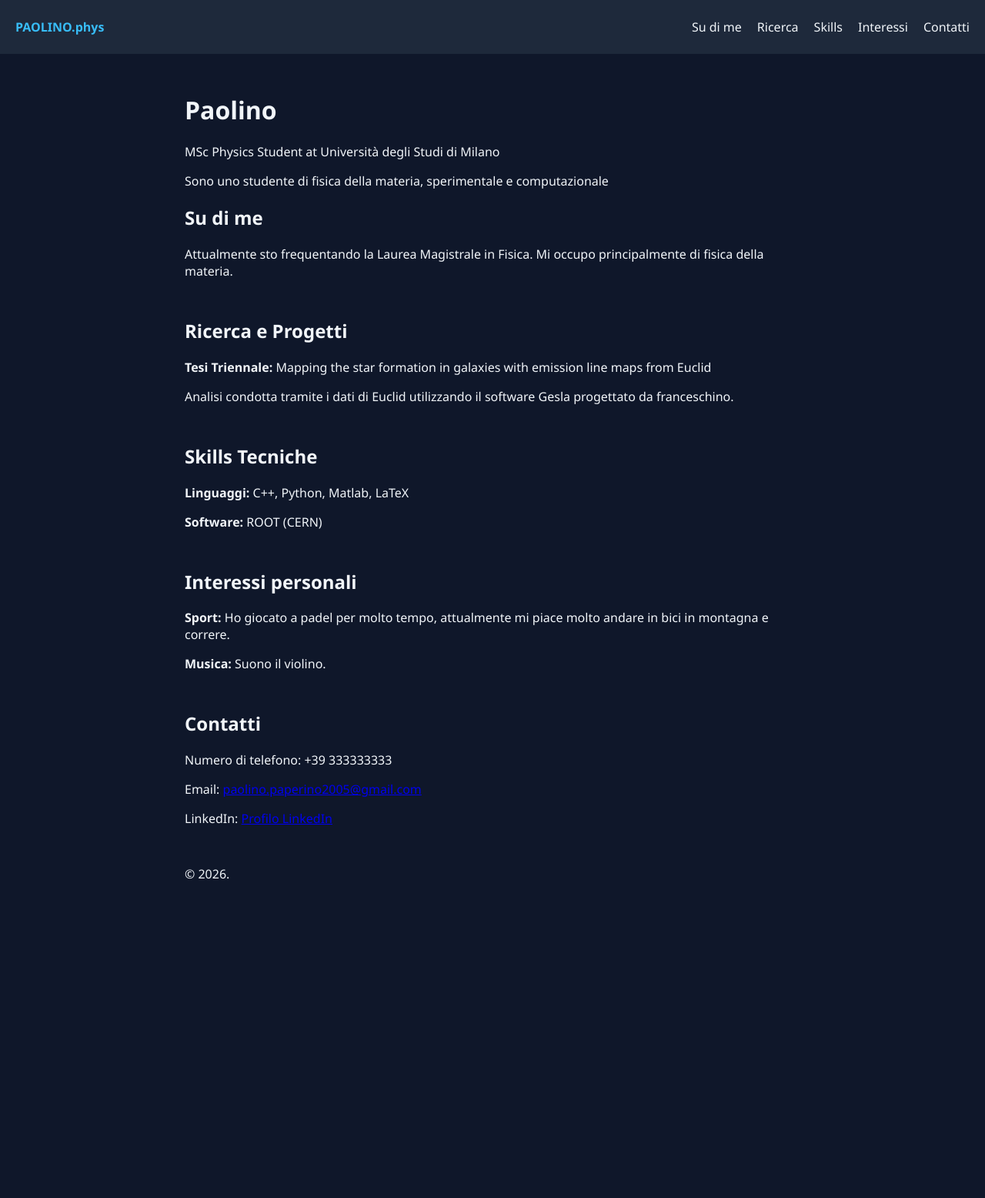
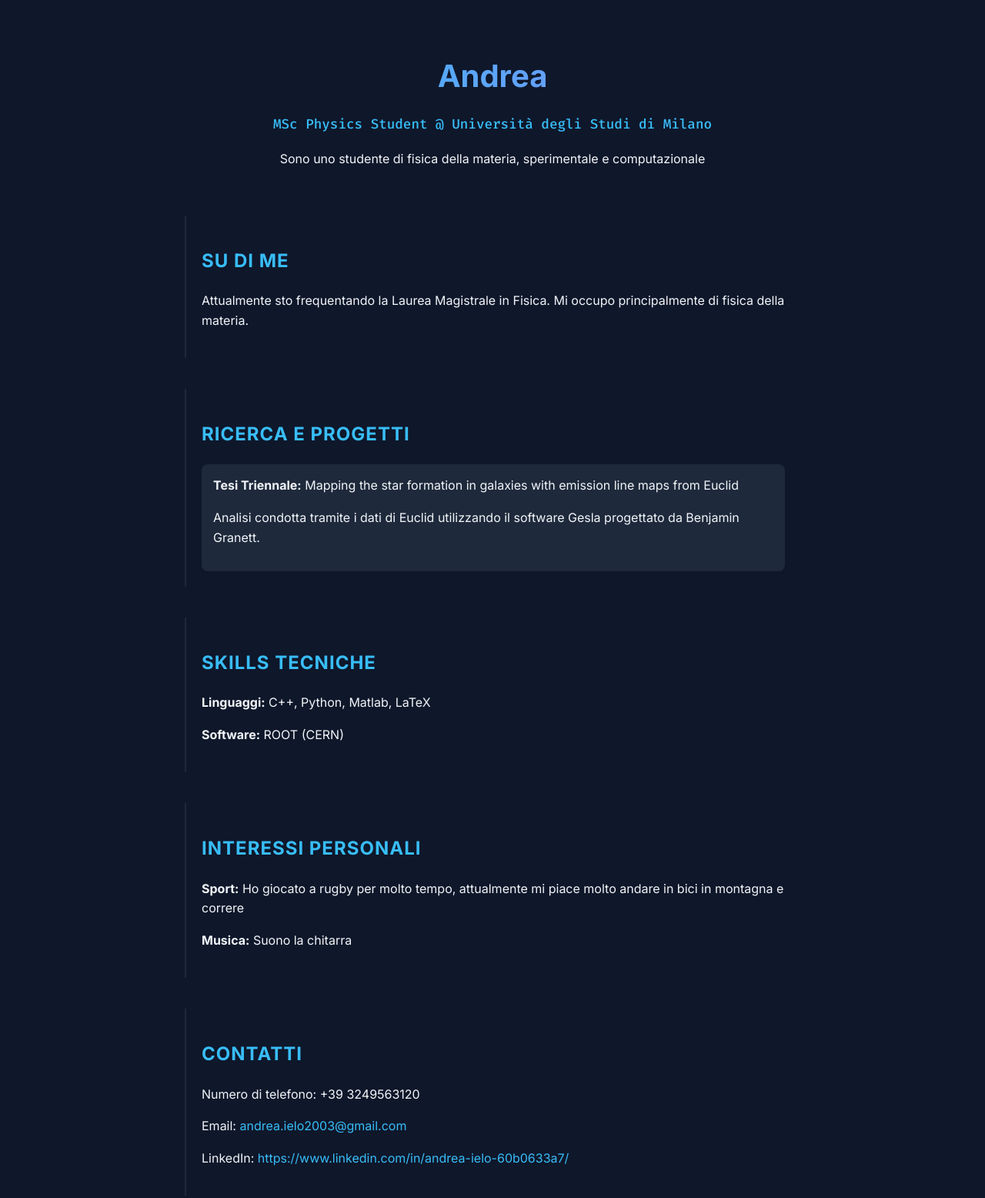
Before and after one commit to Andre03cpp/Sito-personale, a plain HTML site: page index.html in a window 1280 px wide. Shown: the top 1556 px of the page at 77% size. Before the commit the page ends 1182 px from the top, so only its background shows below. Drawn offline with Linux system fonts and the light colour scheme.

Commit message:
Revise index.html for new personal details and styles
Updated personal information and styling in index.html.

```diff
--- a/index.html
+++ b/index.html
@@ -3,35 +3,106 @@
 <head>
 <meta charset="UTF-8">
 <meta name="viewport" content="width=device-width, initial-scale=1.0">
-    <title>Paolino Paperino | Physics Graduate Student</title>
+<title>Andrea Ielo | Physics Graduate Student</title>
 <link href="https://fonts.googleapis.com/css2?family=Fira+Code:wght@300;500&family=Inter:wght@300;400;700&display=swap" rel="stylesheet">
+<style>
+:root {
+--bg: #0f172a;
+--accent: #38bdf8;
+--text: #f1f5f9;
+--secondary: #94a3b8;
+}
 
-    <link rel="stylesheet" href="style.css">
+body {
+font-family: 'Inter', sans-serif;
+background-color: var(--bg);
+color: var(--text);
+margin: 0;
+line-height: 1.6;
+}
+
+.container {
+max-width: 800px;
+margin: 0 auto;
+padding: 40px 20px;
+}
+
+header {
+text-align: center;
+margin-bottom: 60px;
+}
+
+h1 {
+font-size: 2.5rem;
+margin-bottom: 0.5rem;
+background: linear-gradient(90deg, #38bdf8, #818cf8);
+-webkit-background-clip: text;
+-webkit-text-fill-color: transparent;
+}
+
+.subtitle {
+font-family: 'Fira Code', monospace;
+color: var(--accent);
+font-size: 1.1rem;
+}
+
+section {
+margin-bottom: 40px;
+padding: 20px;
+border-left: 2px solid #1e293b;
+transition: border-color 0.3s;
+}
+
+section:hover {
+border-left-color: var(--accent);
+}
+
+h2 {
+font-size: 1.5rem;
+color: var(--accent);
+text-transform: uppercase;
+letter-spacing: 1px;
+}
+
+.project-card {
+background: #1e293b;
+padding: 15px;
+border-radius: 8px;
+margin-top: 10px;
+}
+
+.latex {
+font-family: 'Fira Code', monospace;
+background: #000;
+padding: 2px 5px;
+border-radius: 4px;
+font-size: 0.9em;
+color: #fbbf24;
+}
+
+footer {
+text-align: center;
+margin-top: 80px;
+font-size: 0.8rem;
+color: var(--secondary);
+}
+
+a {
+color: var(--accent);
+text-decoration: none;
+}
+
+a:hover {
+text-decoration: underline;
+}
+</style>
 </head>
 <body>
 
-    <nav>
-        <div class="logo">PAOLINO.phys</div>
-
-        <ul class="nav-links" id="nav-links">
-            <li><a href="#about">Su di me</a></li>
-            <li><a href="#research">Ricerca</a></li>
-            <li><a href="#skills">Skills</a></li>
-            <li><a href="#interessi">Interessi</a></li>
-            <li><a href="#contacts">Contatti</a></li>
-        </ul>
-
-        <div class="hamburger" id="hamburger">
-            <span></span>
-            <span></span>
-            <span></span>
-        </div>
-    </nav>
-
 <div class="container">
 <header>
-            <h1>Paolino</h1>
-            <p class="subtitle">MSc Physics Student at Università degli Studi di Milano</p>
+<h1>Andrea</h1>
+<p class="subtitle">MSc Physics Student @ Università degli Studi di Milano</p>
 <p>Sono uno studente di fisica della materia, sperimentale e computazionale</p>
 </header>
 
@@ -44,7 +115,7 @@
 <h2>Ricerca e Progetti</h2>
 <div class="project-card">
 <strong>Tesi Triennale:</strong> Mapping the star formation in galaxies with emission line maps from Euclid
-                <p>Analisi condotta tramite i dati di Euclid utilizzando il software Gesla progettato da franceschino.</p>
+<p>Analisi condotta tramite i dati di Euclid utilizzando il software Gesla progettato da Benjamin Granett.</p>
 </div>
 </section>
 
@@ -54,17 +125,17 @@
 <p><strong>Software:</strong> ROOT (CERN)</p>
 </section>
 
-        <section id="interessi">
+        <section id="Interessi personali">
             <h2>Interessi personali</h2>
-            <p><strong>Sport:</strong> Ho giocato a padel per molto tempo, attualmente mi piace molto andare in bici in montagna e correre.</p>
-            <p><strong>Musica:</strong> Suono il violino.</p>
+            <p><strong>Sport:</strong> Ho giocato a rugby per molto tempo, attualmente mi piace molto andare in bici in montagna e correre</p>
+            <p><strong>Musica:</strong> Suono la chitarra</p>
         </section>
 
 <section id="contacts">
 <h2>Contatti</h2>
-            <p>Numero di telefono: +39 333333333</p>
-            <p>Email: <a href="mailto:paolino.paperino2005@gmail.com">paolino.paperino2005@gmail.com</a></p>
-            <p>LinkedIn: <a href="https://www.linkedin.com/in/paolino-paperino-60b0633a7/" target="_blank">Profilo LinkedIn</a></p>
+<p>Numero di telefono: +39 3249563120</a></p>
+<p>Email: <a href="mailto:andrea.ielo2003@gmail.com">andrea.ielo2003@gmail.com</a></p>
+<p>LinkedIn: <a href="https://www.linkedin.com/in/andrea-ielo-60b0633a7/">https://www.linkedin.com/in/andrea-ielo-60b0633a7/</a></p>
 </section>
 
 <footer>
@@ -72,6 +143,5 @@
 </footer>
 </div>
 
-    <script src="script.js"></script>
 </body>
 </html>
```
Lines whose indentation alone changed are shown as unchanged.
